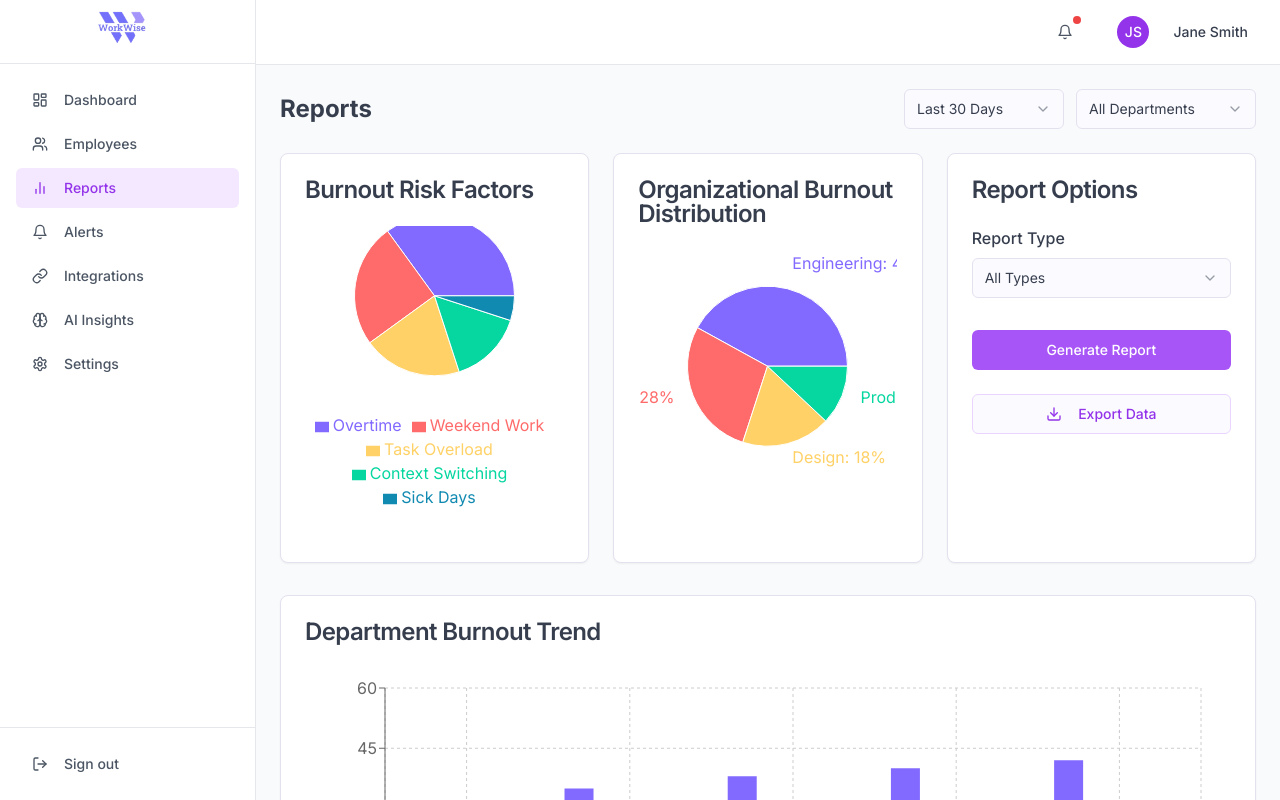
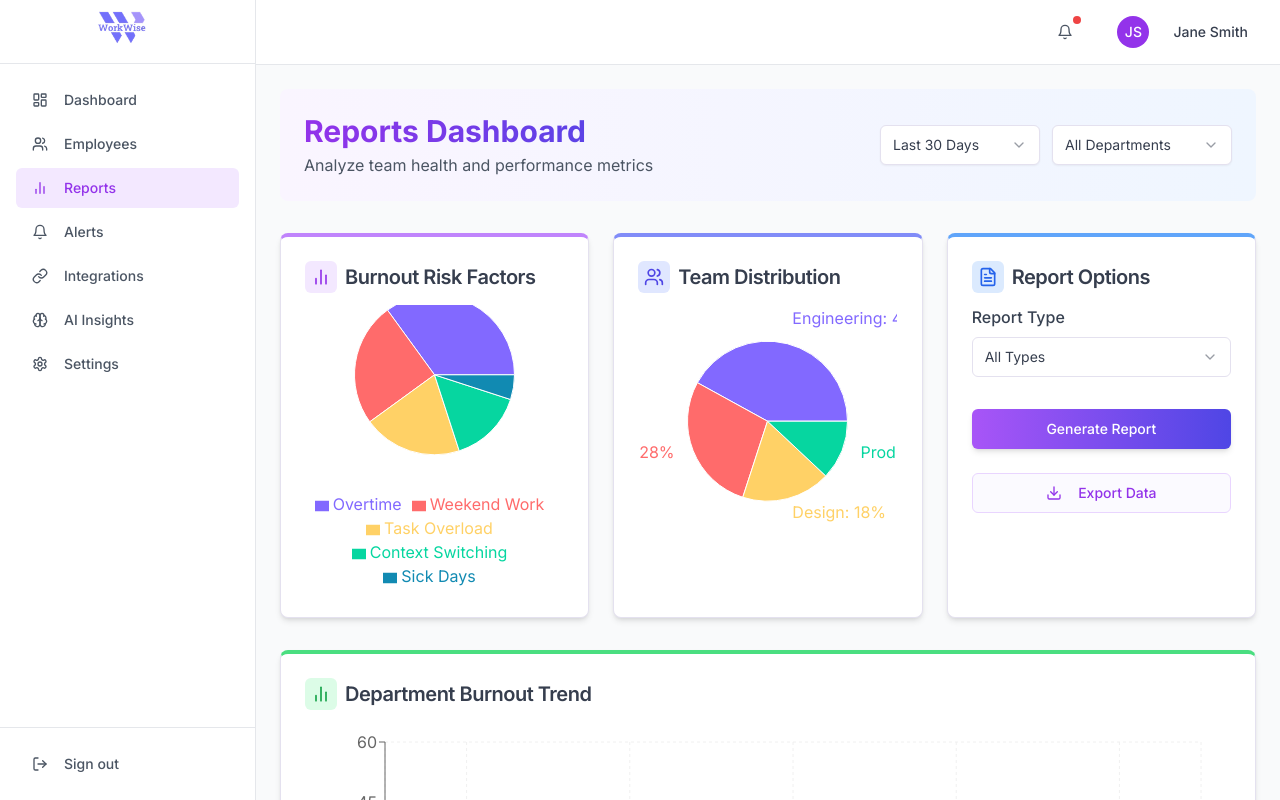
Before and after one commit to Daria230000/workwisefrontend, a React (Vite) app: page /reports in a window 1280 px wide. Built offline with nearby package versions, Linux system fonts and the light colour scheme.

Commit message:
Refactor: Redesign reports page

```diff
--- a/src/pages/Reports.tsx
+++ b/src/pages/Reports.tsx
@@ -77,11 +77,15 @@ const Reports: React.FC = () => {
 
   return (
     <DashboardLayout>
-      <div className="mb-6 flex justify-between items-center">
-        <h1 className="text-2xl font-bold">Reports</h1>
-        <div className="flex space-x-3">
+      <div className="mb-8 bg-gradient-to-r from-purple-50 to-blue-50 p-6 rounded-lg">
+        <div className="flex flex-col md:flex-row justify-between items-start md:items-center">
+          <div>
+            <h1 className="text-3xl font-bold bg-clip-text text-transparent bg-gradient-to-r from-purple-600 to-indigo-600">Reports Dashboard</h1>
+            <p className="text-gray-600 mt-1">Analyze team health and performance metrics</p>
+          </div>
+          <div className="flex flex-col space-y-3 md:flex-row md:space-y-0 md:space-x-3 mt-4 md:mt-0">
             <Select value={timeRange} onValueChange={setTimeRange}>
-            <SelectTrigger className="w-[160px]">
+              <SelectTrigger className="w-[160px] bg-white shadow-sm">
                 <SelectValue placeholder="Time Range" />
               </SelectTrigger>
               <SelectContent>
@@ -93,7 +97,7 @@ const Reports: React.FC = () => {
             </Select>
 
             <Select value={departmentFilter} onValueChange={setDepartmentFilter}>
-            <SelectTrigger className="w-[180px]">
+              <SelectTrigger className="w-[180px] bg-white shadow-sm">
                 <SelectValue placeholder="Department" />
               </SelectTrigger>
               <SelectContent>
@@ -106,11 +110,17 @@ const Reports: React.FC = () => {
             </Select>
           </div>
         </div>
+      </div>
 
       <div className="grid grid-cols-1 lg:grid-cols-3 gap-6 mb-8">
-        <Card className="col-span-1">
-          <CardHeader>
-            <CardTitle>Burnout Risk Factors</CardTitle>
+        <Card className="col-span-1 shadow-md hover:shadow-lg transition-shadow border-t-4 border-t-purple-400">
+          <CardHeader className="pb-3">
+            <CardTitle className="text-xl flex items-center gap-2">
+              <span className="bg-purple-100 p-1.5 rounded-md text-purple-600">
+                <BarChart2 className="h-5 w-5" />
+              </span>
+              Burnout Risk Factors
+            </CardTitle>
           </CardHeader>
           <CardContent>
             <div className="h-72">
@@ -129,7 +139,7 @@ const Reports: React.FC = () => {
                       <Cell key={`cell-${index}`} fill={COLORS[index % COLORS.length]} />
                     ))}
                   </Pie>
-                  <Tooltip />
+                  <Tooltip formatter={(value) => [`${value}%`, 'Percentage']} />
                   <Legend
                     layout="horizontal"
                     verticalAlign="bottom"
@@ -142,9 +152,14 @@ const Reports: React.FC = () => {
           </CardContent>
         </Card>
 
-        <Card className="col-span-1">
-          <CardHeader>
-            <CardTitle>Organizational Burnout Distribution</CardTitle>
+        <Card className="col-span-1 shadow-md hover:shadow-lg transition-shadow border-t-4 border-t-indigo-400">
+          <CardHeader className="pb-3">
+            <CardTitle className="text-xl flex items-center gap-2">
+              <span className="bg-indigo-100 p-1.5 rounded-md text-indigo-600">
+                <Users className="h-5 w-5" />
+              </span>
+              Team Distribution
+            </CardTitle>
           </CardHeader>
           <CardContent>
             <div className="h-72">
@@ -164,23 +179,28 @@ const Reports: React.FC = () => {
                       <Cell key={`cell-${index}`} fill={COLORS[index % COLORS.length]} />
                     ))}
                   </Pie>
-                  <Tooltip />
+                  <Tooltip formatter={(value) => [`${value}%`, 'Percentage']} />
                 </PieChart>
               </ResponsiveContainer>
             </div>
           </CardContent>
         </Card>
 
-        <Card className="col-span-1">
-          <CardHeader>
-            <CardTitle>Report Options</CardTitle>
+        <Card className="col-span-1 shadow-md hover:shadow-lg transition-shadow border-t-4 border-t-blue-400">
+          <CardHeader className="pb-3">
+            <CardTitle className="text-xl flex items-center gap-2">
+              <span className="bg-blue-100 p-1.5 rounded-md text-blue-600">
+                <FileText className="h-5 w-5" />
+              </span>
+              Report Options
+            </CardTitle>
           </CardHeader>
           <CardContent>
             <div className="space-y-4">
               <div>
-                <h3 className="font-medium mb-2">Report Type</h3>
+                <h3 className="font-medium mb-2 text-gray-700">Report Type</h3>
                 <Select value={reportType} onValueChange={setReportType}>
-                  <SelectTrigger className="w-full">
+                  <SelectTrigger className="w-full bg-white">
                     <SelectValue placeholder="Report Type" />
                   </SelectTrigger>
                   <SelectContent>
@@ -196,7 +216,7 @@ const Reports: React.FC = () => {
               <div className="pt-4">
                 <Button
                   onClick={handleGenerateReport}
-                  className="w-full bg-purple-500 hover:bg-purple-600"
+                  className="w-full bg-gradient-to-r from-purple-500 to-indigo-600 hover:from-purple-600 hover:to-indigo-700 shadow-md"
                 >
                   Generate Report
                 </Button>
@@ -205,7 +225,7 @@ const Reports: React.FC = () => {
               <div className="pt-2">
                 <Button
                   variant="outline"
-                  className="w-full border-purple-200 text-purple-600"
+                  className="w-full border-purple-200 text-purple-600 hover:bg-purple-50"
                 >
                   <Download className="mr-2 h-4 w-4" />
                   Export Data
@@ -217,9 +237,14 @@ const Reports: React.FC = () => {
       </div>
 
       <div className="grid grid-cols-1 gap-6 mb-8">
-        <Card>
-          <CardHeader>
-            <CardTitle>Department Burnout Trend</CardTitle>
+        <Card className="shadow-md hover:shadow-lg transition-shadow border-t-4 border-t-green-400">
+          <CardHeader className="pb-3">
+            <CardTitle className="text-xl flex items-center gap-2">
+              <span className="bg-green-100 p-1.5 rounded-md text-green-600">
+                <BarChart2 className="h-5 w-5" />
+              </span>
+              Department Burnout Trend
+            </CardTitle>
           </CardHeader>
           <CardContent>
             <div className="h-80">
@@ -228,15 +253,22 @@ const Reports: React.FC = () => {
                   data={trendData}
                   margin={{ top: 20, right: 30, left: 20, bottom: 5 }}
                 >
-                  <CartesianGrid strokeDasharray="3 3" />
+                  <CartesianGrid strokeDasharray="3 3" stroke="#f0f0f0" />
                   <XAxis dataKey="month" />
                   <YAxis />
-                  <Tooltip />
+                  <Tooltip
+                    contentStyle={{
+                      backgroundColor: 'rgba(255, 255, 255, 0.9)',
+                      borderRadius: '8px',
+                      boxShadow: '0 4px 12px rgba(0, 0, 0, 0.1)',
+                      border: '1px solid #e2e8f0'
+                    }}
+                  />
                   <Legend />
-                  <Bar dataKey="engineering" fill="#8269FF" name="Engineering" />
-                  <Bar dataKey="marketing" fill="#FF6B6B" name="Marketing" />
-                  <Bar dataKey="design" fill="#FFD166" name="Design" />
-                  <Bar dataKey="product" fill="#06D6A0" name="Product" />
+                  <Bar dataKey="engineering" fill="#8269FF" name="Engineering" radius={[4, 4, 0, 0]} />
+                  <Bar dataKey="marketing" fill="#FF6B6B" name="Marketing" radius={[4, 4, 0, 0]} />
+                  <Bar dataKey="design" fill="#FFD166" name="Design" radius={[4, 4, 0, 0]} />
+                  <Bar dataKey="product" fill="#06D6A0" name="Product" radius={[4, 4, 0, 0]} />
                 </BarChart>
               </ResponsiveContainer>
             </div>
@@ -244,40 +276,55 @@ const Reports: React.FC = () => {
         </Card>
       </div>
 
-      <Card>
-        <CardHeader>
-          <CardTitle>Available Reports</CardTitle>
+      <Card className="shadow-md hover:shadow-lg transition-shadow border-t-4 border-t-amber-400">
+        <CardHeader className="pb-3">
+          <CardTitle className="text-xl flex items-center gap-2">
+            <span className="bg-amber-100 p-1.5 rounded-md text-amber-600">
+              <FileText className="h-5 w-5" />
+            </span>
+            Available Reports
+          </CardTitle>
         </CardHeader>
         <CardContent>
           <div className="overflow-x-auto">
             <table className="w-full">
               <thead>
                 <tr className="border-b">
-                  <th className="pb-4 pt-2 text-left font-medium">Report Title</th>
-                  <th className="pb-4 pt-2 text-left font-medium">Date</th>
-                  <th className="pb-4 pt-2 text-left font-medium">Type</th>
-                  <th className="pb-4 pt-2 text-left font-medium">Actions</th>
+                  <th className="pb-4 pt-2 text-left font-medium text-gray-500">Report Title</th>
+                  <th className="pb-4 pt-2 text-left font-medium text-gray-500">Date</th>
+                  <th className="pb-4 pt-2 text-left font-medium text-gray-500">Type</th>
+                  <th className="pb-4 pt-2 text-left font-medium text-gray-500">Actions</th>
                 </tr>
               </thead>
               <tbody className="divide-y">
                 {availableReports
                   .filter(report => reportType === 'all' || report.type === reportType)
                   .map((report) => (
-                    <tr key={report.id} className="hover:bg-purple-50">
+                    <tr key={report.id} className="hover:bg-purple-50 transition-colors">
                       <td className="py-5 flex items-center">
                         <div className="bg-purple-100 p-2 rounded-md text-purple-600 mr-3">
                           <report.icon size={16} />
                         </div>
-                        {report.title}
+                        <span className="font-medium">{report.title}</span>
                       </td>
-                      <td className="py-5">{report.date}</td>
-                      <td className="py-5 capitalize">{report.type}</td>
+                      <td className="py-5 text-gray-600">{report.date}</td>
+                      <td className="py-5 capitalize">
+                        <span className={`
+                          px-2 py-1 rounded-full text-xs font-medium
+                          ${report.type === 'burnout' ? 'bg-red-100 text-red-700' : ''}
+                          ${report.type === 'productivity' ? 'bg-blue-100 text-blue-700' : ''}
+                          ${report.type === 'wellness' ? 'bg-green-100 text-green-700' : ''}
+                          ${report.type === 'sprint' ? 'bg-amber-100 text-amber-700' : ''}
+                        `}>
+                          {report.type}
+                        </span>
+                      </td>
                       <td className="py-5">
                         <div className="flex space-x-2">
                           <Button
                             variant="outline"
                             size="icon"
-                            className="h-8 w-8 text-purple-600"
+                            className="h-8 w-8 text-purple-600 hover:bg-purple-50"
                             onClick={() => openReport(report)}
                           >
                             <Eye size={16} />
@@ -285,7 +332,7 @@ const Reports: React.FC = () => {
                           <Button
                             variant="outline"
                             size="icon"
-                            className="h-8 w-8 text-purple-600"
+                            className="h-8 w-8 text-purple-600 hover:bg-purple-50"
                           >
                             <Download size={16} />
                           </Button>
```
Lines whose indentation alone changed are shown as unchanged.
